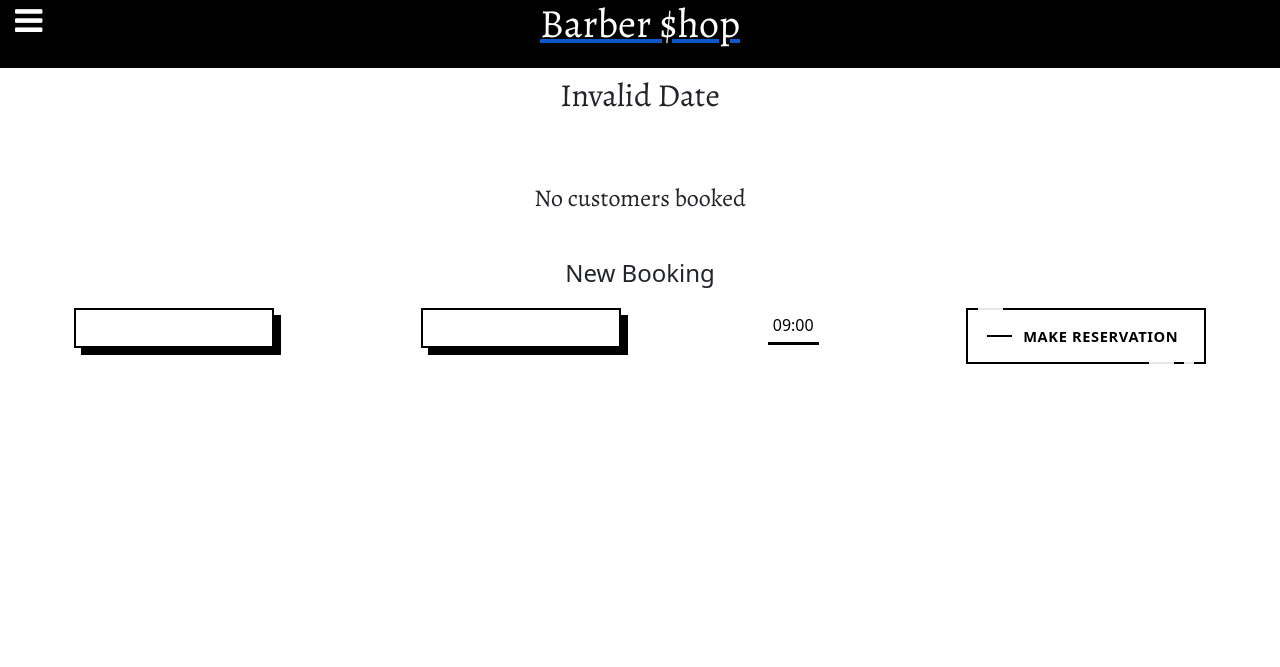
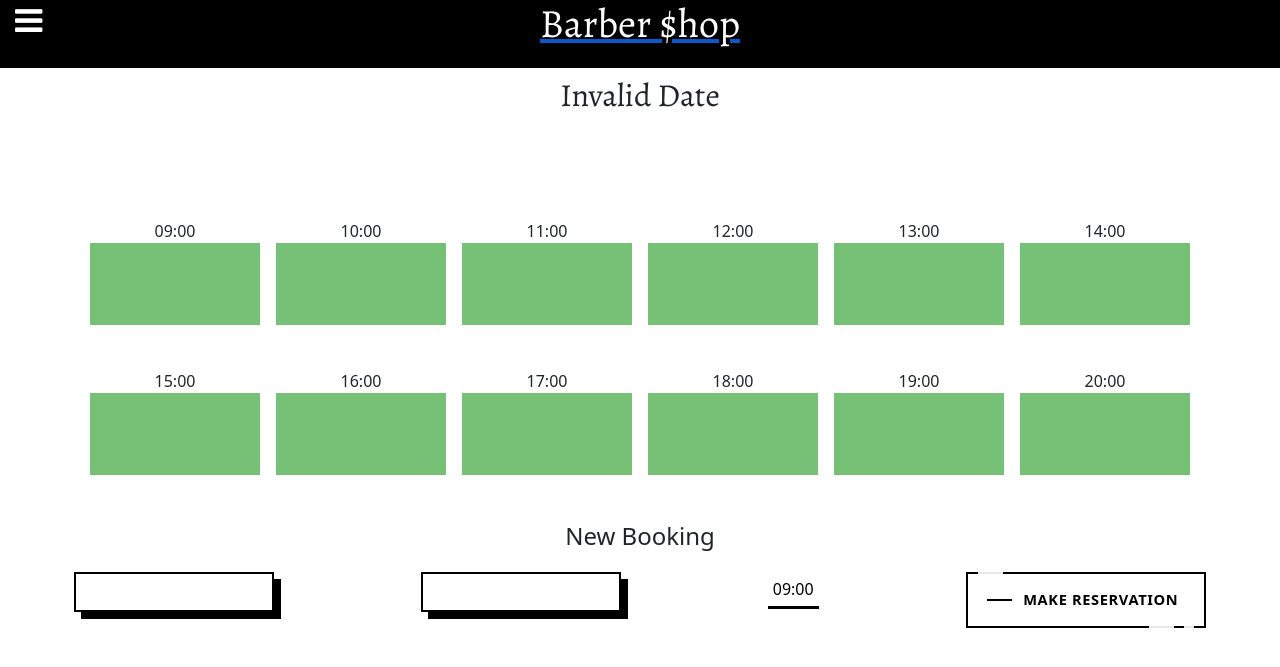
Before and after one commit to vferreira19/AugmentedRealityBusinessWebsite, a Flask app: page /data in a window 1280 px wide. Shown: the top 667 px of the page. Run offline with Flask 3, Linux system fonts and the light colour scheme; data that the repository does not hold is empty; some libraries are stand-ins or nearby versions; some web fonts are replaced.

Commit message:
new design for slots

```diff
--- a/server.py
+++ b/server.py
@@ -127,7 +127,7 @@ def delete_data():
         time = data.get('time')
         # Assuming delete() function handles deletion and potential errors
         delete(date, time)
-        print(data)
+        print(date, time)
         return jsonify({'status': 'success'})
     except Exception as e:
         print('Error occurred during deletion:', e)
--- /dev/null
+++ b/static/css/customer_slots.css
@@ -0,0 +1,24 @@
+    .container{
+    min-height: 300px;
+    display: flex;
+    flex-direction: row;
+    justify-content: space-around;
+    flex-wrap: wrap;
+
+   }
+   .containers{
+    text-align: center;
+    margin-top: 10px;
+    width: 170px;
+    height: 102px;
+   }
+
+   .icontainers{
+    background-color: rgb(119, 193, 119);
+    width: 170px;
+    height: 82px;
+    display: flex;
+    flex-direction: column;
+    justify-content: center;
+    align-items: center;
+   }
--- a/static/css/mystyle.css
+++ b/static/css/mystyle.css
@@ -101,7 +101,7 @@ a{
 p{
     margin:auto;
 }
-#inputs_div{
+#customer_slots{
     display: flex;
     justify-content: space-evenly;
     margin: 2%;
@@ -133,7 +133,7 @@ p{
 .main{
     text-align: right;
     font-size: x-large;
-    color: red;
+    color: white;
 
 
 }
--- a/static/js/data.js
+++ b/static/js/data.js
@@ -20,9 +20,13 @@ function pageLoaded() {
   displayDiaryEntry(date)
 
 
+
+
+
+
+
   function displayDiaryEntry(date) {
     diaryEntryElement.innerHTML = '';
-
 
     var year = date.getFullYear().toString(); // Get the last two digits of the year
     var month = ('0' + (date.getMonth() + 1)).slice(-2); // Add leading zero if needed
@@ -33,7 +37,6 @@ function pageLoaded() {
     header.innerHTML = date.toDateString();
 
     retrieveData(formattedDate);
-
 
     const submitbtn = document.getElementById('submitbtn');
 
@@ -56,73 +59,50 @@ function pageLoaded() {
 
 
   }
+
   function processData(data){
-    var container = document.getElementById('inputs_div');
+    var container = document.getElementById('customer_slots');
       container.innerHTML = '';
 
+
       const username = data.username;
-      const retrieved_data = data.data;
-      const phone = data.phone;
-      console.log('phone:', phone);
-      console.log('username:', username);
-      const input = document.getElementById('customer_name');
-      input.value = username;
-      const description = document.getElementById('description');
-      description.value = phone;
 
 
-    if (retrieved_data){
-      // Iterate through each object in the 'data' array
-      retrieved_data.forEach(function(object) {
-          const rowContainer = document.createElement('div');
-          rowContainer.id = rowContainer;
+    if(data && data.data && typeof data.data[0] !== 'undefined') {
 
-          const time = document.createElement('h2');
-          slots_taken.push(object[0]);
-          time.textContent = object[0]+ ':00';
-          rowContainer.appendChild(time);
+      for(i=0; i<=11; i++){
+        if(data.data[i]){
+          const cont = document.getElementById('s' + data.data[i][0]);
 
-          const customer = document.createElement('h4');
-          customer.textContent = object[1];
-          rowContainer.appendChild(customer);
-
-          const description = document.createElement('h4');
-          description.textContent = object[2];
-          rowContainer.appendChild(description);
+          if(username == 'admin'){
+            cont.textContent = data.data[i][1];
+            cont.appendChild(delete_button);
+          }
+          if(data.data[i][1] == username){
+            cont.textContent = 'You';
+            cont.style.backgroundColor = "purple";
+          }else{
+            cont.style.backgroundColor = "rgb(243, 38, 38)";
+          }
+          slots_taken.push(data.data[i][0]);
 
           const delete_button = document.createElement('btn');
           delete_button.className = 'main';
           var iconElement = document.createElement('i');
-          iconElement.className = "fa-trash";
+          iconElement.textContent = 'x'
           delete_button.appendChild(iconElement);
-          delete_button.addEventListener('click', function () {
+          delete_button.addEventListener('click', (function(i) {
+            return function() {
+                deleteData(date, data.data[i][0]);
+                location.reload();
 
-            deleteData(date, object[0]);
-            location.reload();
-
-          });
-          rowContainer.appendChild(delete_button);
-
-          // Append the object container to the main container
-          if(username=='admin'){
-            container.appendChild(rowContainer);
-          }
+            };
+        })(i));
+        }
+      }
+    }
 
 
-          if(username.toUpperCase()==customer.textContent.toUpperCase()){
-            container.appendChild(rowContainer);
-          }
-
-      });
-    }  else {
-      const rowContainer = document.createElement('div');
-      rowContainer.id = 'rowContainer';
-      const message = document.createElement('h4');
-      message.textContent = 'No customers booked';
-      rowContainer.appendChild(message);
-      container.appendChild(rowContainer);
-
-    }
   }
   // Utility functions
 
@@ -167,7 +147,7 @@ function pageLoaded() {
         return response.json();
       })
       .then(result => {
-        // Handle the result if needed
+
       })
       .catch(error => {
 
@@ -190,7 +170,7 @@ function pageLoaded() {
         if (response.ok && response.headers.get('content-length') !== '0') {
           return response.json();
         } else {
-          return '';  // Return an empty string if the response is empty
+          return '';
         }
       })
     .then(data => {
@@ -198,7 +178,6 @@ function pageLoaded() {
       processData(data);
   })
     .catch(error => {
-        // Handle any errors that occur during the fetch
         console.error('Error:', error);
     });
 
--- a/templates/data.html
+++ b/templates/data.html
@@ -3,6 +3,7 @@
 
 <head>
   <meta name="viewport" content="width=device-width, initial-scale=1" />
+  <link rel="stylesheet" href='../static/css/customer_slots.css'>
   <link rel="stylesheet" href="{{ url_for('static', filename='css/mystyle.css') }}">
   <link rel="stylesheet" href="https://fonts.googleapis.com/css?family=Sofia|Alegreya">
   <link rel="stylesheet" href="https://cdnjs.cloudflare.com/ajax/libs/font-awesome/4.7.0/css/font-awesome.min.css">
@@ -39,8 +40,47 @@
 
 
 
-  <div id="inputs_div">
-  </div>
+  <div id="customer_slots"></div>
+
+
+  <div class="container">
+    <div class="containers">09:00
+      <div id="s9" class="icontainers"></div>
+    </div>
+    <div class="containers">10:00
+      <div id="s10" class="icontainers"></div>
+    </div>
+    <div class="containers">11:00
+    <div id="s11" class="icontainers"></div>
+    </div>
+    <div class="containers">12:00
+      <div id="s12" class="icontainers"></div>
+    </div>
+    <div class="containers">13:00
+      <div id="s13" class="icontainers"></div>
+    </div>
+    <div class="containers">14:00
+      <div id="s14" class="icontainers"></div>
+    </div>
+    <div class="containers">15:00
+      <div id="s15" class="icontainers"></div>
+    </div>
+    <div class="containers">16:00
+      <div id="s16" class="icontainers"></div>
+    </div>
+    <div class="containers">17:00
+      <div id="s17" class="icontainers"></div>
+    </div>
+    <div class="containers">18:00
+      <div id="s18" class="icontainers"></div>
+    </div>
+    <div class="containers">19:00
+      <div id="s19" class="icontainers"></div>
+    </div>
+    <div class="containers">20:00
+      <div id="s20" class="icontainers"></div>
+    </div>
+</div>
 
   <div>
     <h4 id="new_booking">New Booking</h4>
@@ -78,7 +118,6 @@
         </select>
       </div>
       <div class="input_container">
-        <!-- <button id="submitbtn"><i class="fa fa-check"></i></button> -->
         <a id="submitbtn" class="fancy" href="#">
           <span class="top-key"></span>
           <span class="text">Make reservation</span>
@@ -95,6 +134,7 @@
 
   <script src="{{ url_for('static', filename='js/data.js') }}"></script>
 
+
 </body>
 
 </html>
```
Also changed, not shown: 2 other files.
